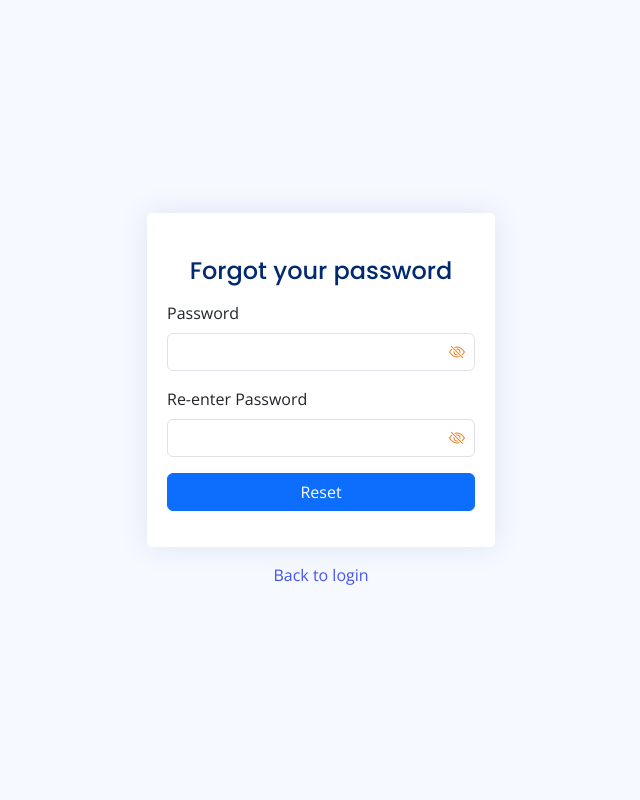
After one commit to Bhavik-prajapati/InventoryManagegment, a PHP site: page /admin/forgot.php in a window 1280 px wide. The commit adds this page. Shown: the whole page, without its empty margins (319-959 px from the left). Run offline with PHP 8.4, Linux system fonts and the light colour scheme; some libraries are stand-ins or nearby versions.

Commit message:
Forget Design/Login Added

```diff
--- /dev/null
+++ b/admin/forgot.php
@@ -0,0 +1,203 @@
+<?php
+  session_start();
+  // if($_SESSION['otpstatus'] != "active"){
+  //   echo "<script>window.location.href = 'login.php';</script>";
+  // }
+
+?>
+
+<!DOCTYPE html>
+<html lang="en">
+
+<head>
+  <meta charset="utf-8">
+  <meta content="width=device-width, initial-scale=1.0" name="viewport">
+
+  <title>Admin Forget</title>
+  <meta content="" name="description">
+  <meta content="" name="keywords">
+
+  <!-- Favicons -->
+  <link href="../assets/img/favicon.png" rel="icon">
+
+  <!-- Google Fonts -->
+  <link href="https://fonts.gstatic.com" rel="preconnect">
+  <link href="https://fonts.googleapis.com/css?family=Open+Sans:300,300i,400,400i,600,600i,700,700i|Nunito:300,300i,400,400i,600,600i,700,700i|Poppins:300,300i,400,400i,500,500i,600,600i,700,700i" rel="stylesheet">
+
+  <!-- Vendor CSS Files -->
+  <link href="../assets/vendor/bootstrap/css/bootstrap.min.css" rel="stylesheet">
+  <link href="../assets/vendor/bootstrap-icons/bootstrap-icons.css" rel="stylesheet">
+  <link href="../assets/vendor/boxicons/css/boxicons.min.css" rel="stylesheet">
+  <link href="../assets/vendor/quill/quill.snow.css" rel="stylesheet">
+  <link href="../assets/vendor/quill/quill.bubble.css" rel="stylesheet">
+  <link href="../assets/vendor/remixicon/remixicon.css" rel="stylesheet">
+  <link href="../assets/vendor/simple-datatables/style.css" rel="stylesheet">
+
+  <!-- Template Main CSS File -->
+  <link href="../assets/css/style.css" rel="stylesheet">
+
+
+  <!-- =======================================================
+  * Template Name: NiceAdmin
+  * Template URL: https://bootstrapmade.com/nice-admin-bootstrap-admin-html-template/
+  * Updated: Mar 17 2024 with Bootstrap v5.3.3
+  * Author: BootstrapMade.com
+  * License: https://bootstrapmade.com/license/
+  ======================================================== -->
+
+  <style>
+
+.eye-cover{
+  position:relative;
+  display:flex;
+  justify-content: end;
+  align-items: center;
+}
+
+        #togglePassword1, #togglePassword2{
+            position: absolute;
+            padding:10px;
+            cursor: pointer;
+        }
+
+    </style>
+
+</head>
+
+<body>
+
+  <main>
+    <div class="container">
+
+      <section class="section register min-vh-100 d-flex flex-column align-items-center justify-content-center py-4">
+        <div class="container">
+          <div class="row justify-content-center">
+            <div class="col-lg-4 col-md-6 d-flex flex-column align-items-center justify-content-center">
+
+
+              <div class="card mb-3">
+
+                <div class="card-body">
+
+                  <div class="pt-4 pb-2">
+                    <h5 class="card-title text-center pb-0 fs-4">Forgot your password</h5>
+                    <!-- <p class="text-center small">Enter your username & password to login</p> -->
+                  </div>
+
+                  <form class="row g-3" novalidate action="" method="post">
+
+                    <div class="col-12">
+                      <label for="password1" class="form-label">Password</label>
+                      <div class="eye-cover">
+                        <input type="password" class="form-control" name="pass1" id="password1" aria-describedby="passwordHelp" required  onkeyup="myFunction()">
+                        <i class="bi bi-eye-slash" id="togglePassword1"></i>
+                      </div>
+                      <div class="invalid-feedback">Please enter your password!</div>
+                    </div>
+
+                    <div class="col-12">
+                      <label for="password2" class="form-label">Re-enter Password</label>
+                      <div class="eye-cover">
+                        <input type="password" class="form-control" name="pass2" id="password2" required >
+                        <i class="bi bi-eye-slash" id="togglePassword2"></i>
+                      </div>
+                      <div class="invalid-feedback">Please enter your password!</div>
+                    </div>
+
+                    <div class="col-12">
+                      <button class="btn btn-primary w-100" name="btnSubmit" type="submit">Reset</button>
+                    </div>
+                    <div class="col-12">
+                      <p class="small mb-0"><a href="pages-register.html"></a></p>
+                    </div>
+                  </form>
+
+                </div>
+              </div>
+
+              <div class="credits">
+                <a href="index.php">Back to login</a>
+              </div>
+
+            </div>
+          </div>
+        </div>
+
+      </section>
+
+    </div>
+  </main><!-- End #main -->
+
+
+
+  <a href="#" class="back-to-top d-flex align-items-center justify-content-center"><i class="bi bi-arrow-up-short"></i></a>
+
+  <!-- Vendor JS Files -->
+  <script src="assets/vendor/apexcharts/apexcharts.min.js"></script>
+  <script src="assets/vendor/bootstrap/js/bootstrap.bundle.min.js"></script>
+  <script src="assets/vendor/chart.js/chart.umd.js"></script>
+  <script src="assets/vendor/echarts/echarts.min.js"></script>
+  <script src="assets/vendor/quill/quill.min.js"></script>
+  <script src="assets/vendor/simple-datatables/simple-datatables.js"></script>
+  <script src="assets/vendor/tinymce/tinymce.min.js"></script>
+  <script src="assets/vendor/php-email-form/validate.js"></script>
+
+  <!-- Template Main JS File -->
+  <script src="assets/js/main.js"></script>
+
+  <script>
+        const togglePassword1 = document.querySelector('#togglePassword1');
+        const password1 = document.querySelector('#password1');
+        togglePassword1.addEventListener('click', () => {
+            const type = password1.getAttribute('type') === 'password' ? 'text' : 'password';
+            password1.setAttribute('type', type);
+            togglePassword1.classList.toggle('bi-eye');
+        });
+
+
+        const togglePassword2 = document.querySelector('#togglePassword2');
+        const password2 = document.querySelector('#password2');
+        togglePassword2.addEventListener('click', () => {
+            const type = password2.getAttribute('type') === 'password' ? 'text' : 'password';
+            password2.setAttribute('type', type);
+            togglePassword2.classList.toggle('bi-eye');
+        });
+
+
+    </script>
+
+</body>
+
+</html>
+
+
+<?php
+
+if (isset($_POST['btnSubmit'])) {
+
+	include("connection.php");
+
+	$pass1 = $_POST['pass1'];
+	$pass2 = $_POST['pass2'];
+  if (!empty($pass1) && !empty($pass2)) {
+
+    if($pass1 == $pass2){
+
+      $sql = "UPDATE `admin_master` SET `password` = '$pass1' WHERE `id`= 1 ";
+
+      if ($conn->query($sql) === TRUE) {
+				$_SESSION['otpstatus'] = "";
+        echo "<script>window.location.href = 'login.php';</script>";
+      }
+    }
+    else{
+			echo "<script>alert('Password Does not match')</script>";
+    }
+
+	} else {
+			echo "<script>alert('All fields are required')</script>";
+	}
+	mysqli_close($conn);
+}
+
+?>
--- a/admin/index.php
+++ b/admin/index.php
@@ -128,7 +128,7 @@
                       <button name="login-btn" class="btn btn-primary w-100" type="submit">Login</button>
                     </div>
                     <div class="col-12">
-                      <p class="small mb-0"><a href="pages-register.html">Forgot Password</a></p>
+                      <p class="small mb-0"><a href="verification.php">Forgot Password</a></p>
                     </div>
                   </form>
 
```
Also changed, not shown: admin/verification.php (added, +187 -0 lines).
